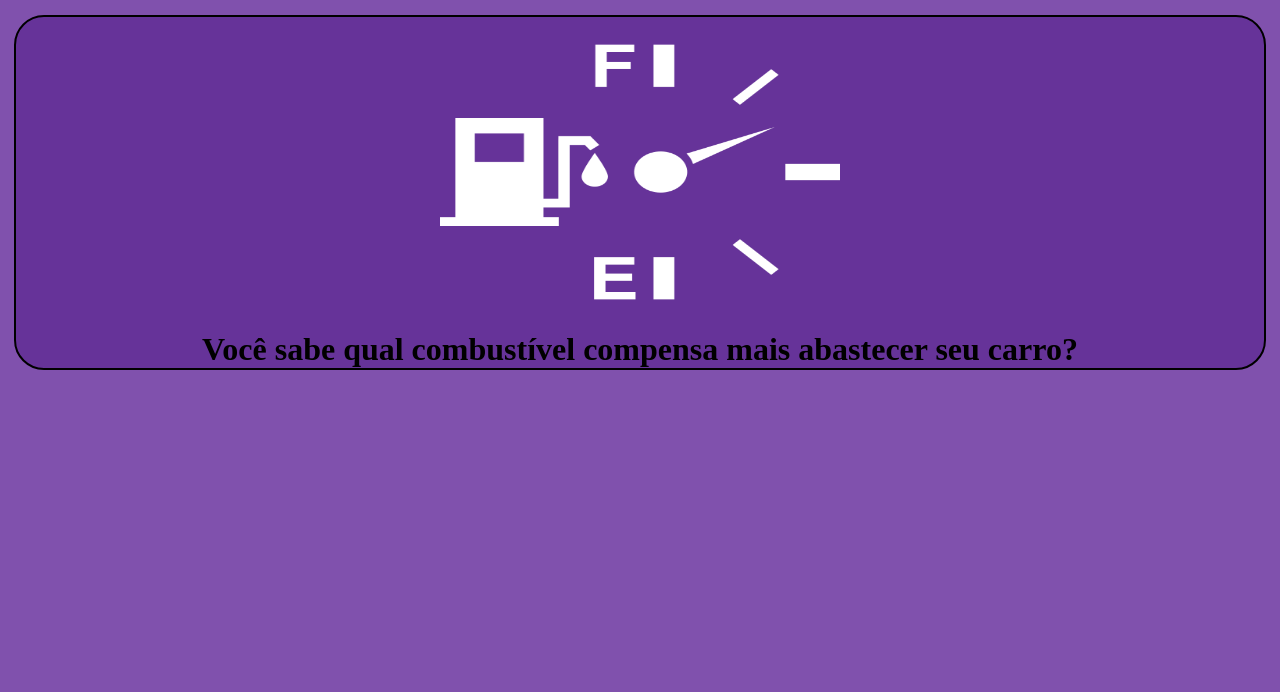
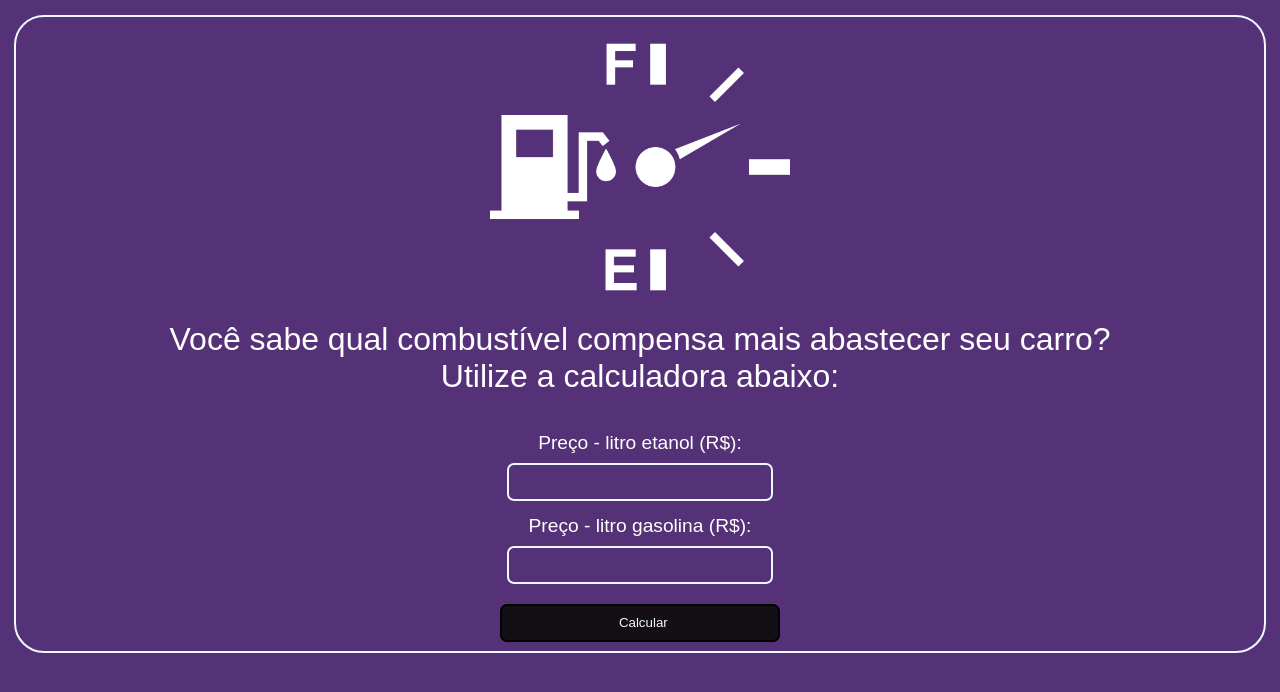
Before and after one commit to ErickSousa312/Calculadora-gasolina, a Next.js app: page / in a window 1280 px wide. Shown: the top 692 px of the page. Built offline with nearby package versions, Linux system fonts and the light colour scheme.

Commit message:
criado o Css do projeto

```diff
--- a/pages/index.js
+++ b/pages/index.js
@@ -3,23 +3,54 @@ import Image from 'next/image'
 import { Inter } from '@next/font/google'
 import styles from '@/styles/Home.module.css'
 import foto from '../public/img/foto-1.png'
+import { useState } from 'react'
 
 const inter = Inter({ subsets: ['latin'] })
 
 export default function Home() {
+  const [dataForm, setDataForm] = useState({
+    name: '',
+    email: '',
+    subject: '',
+    content: ''
+  });
+  const onChangeInput = e => setDataForm({ ...dataForm, [e.target.name]: e.target.value });
+
   return (
     <>
       <div className={styles.thirteen}>
         <Image
           src='/img/combustivel.png'
           alt="13"
-          width={400}
-          height={310}
+          width={300}
+          height={300}
           priority
         />
         <h1 className={styles.font}>
-          Você sabe qual combustível compensa mais abastecer seu carro?
+          Você sabe qual combustível compensa mais abastecer seu carro?<br />
+
+          Utilize a calculadora abaixo:<br /><br />
         </h1>
+
+        <form>
+          <div className="fields">
+            <div className="field name">
+              <label className={styles.fontLabel}>Preço - litro etanol (R$):</label><br/>
+              <input className={styles.inputs} type="text" name="name"  onChange={onChangeInput} value={dataForm.name} />
+            </div>
+          </div>
+
+          <div className="fields">
+            <div className="field name">
+              <label className={styles.fontLabel}>Preço - litro gasolina (R$):</label><br/>
+              <input className={styles.inputs} type="email" name="email"  onChange={onChangeInput} value={dataForm.email} />
+            </div>
+          </div>
+          <div >
+            <button className={styles.buttonArea} type="submit">Calcular</button>
+          </div>
+        </form>
+
       </div>
 
     </>
--- a/styles/Home.module.css
+++ b/styles/Home.module.css
@@ -1,7 +1,38 @@
-.thirteen{
-}
+@import url('https://fonts.googleapis.com/css2?family=Poppins:wght@400;500;600;700&family=Ubuntu:wght@400;500;700&display=swap');
+
 
 
 .font {
-    color:black;
+    color:rgb(255, 255, 255);
+    font: 2em sans-serif;
 }
+
+.fontLabel{
+    color:rgb(255, 255, 255);
+    font: 1.2em sans-serif;
+    margin-top: 3em;
+}
+.inputs{
+    border: solid 2px;
+    border-radius: 7px;
+    border-color: aliceblue;
+    width: 20em;
+    height: 38px;
+    background-color: rgba(255, 255, 255, 0);
+    margin-top: 0.7em;
+    margin-bottom: 1em;
+    padding-left: 0.5em;
+    box-sizing: border-box;
+}
+.buttonArea{
+    border: solid 2px;
+    border-radius: 7px;
+    border-color: rgb(0, 0, 0);
+    width: 21em;
+    height: 38px;
+    background-color: rgba(14, 12, 12, 0.918);
+    margin-top: 0.5em;
+    margin-bottom: 0.7em;
+    padding-left: 0.5em;
+    color: aliceblue;
+}
--- a/styles/MainContainer.module.css
+++ b/styles/MainContainer.module.css
@@ -2,9 +2,10 @@
   text-align: center;
   display: flex;
   flex-direction: column;
-  background: rebeccapurple;
+  background: #553277;
   justify-content: center;
   border: solid 2px;
+  border-color: aliceblue;
   margin: 15px 14px auto 14px;
   border-radius: 30px;
 }
--- a/styles/Navbar.module.css
+++ b/styles/Navbar.module.css
@@ -10,7 +10,6 @@
   margin-right: 3em;
   text-decoration: none;
   transition: 0.5s;
-
   background-color: #000;
 }
 
--- a/styles/globals.css
+++ b/styles/globals.css
@@ -7,6 +7,5 @@
 
 body {
   overflow-x: hidden;
-  overflow-y: hidden;
-  background-color: #8051ad;
+  background-color: #553277;
 }
```
